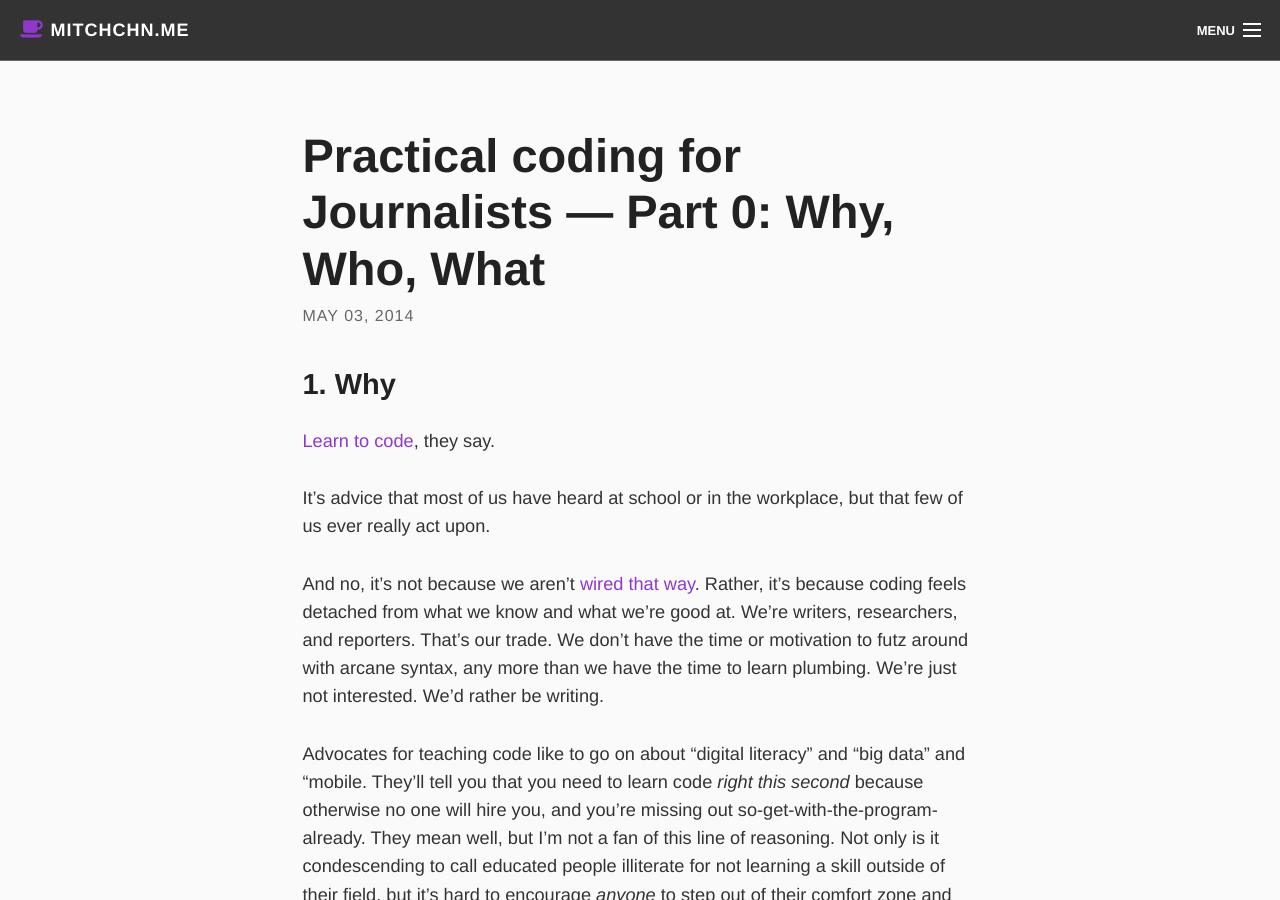
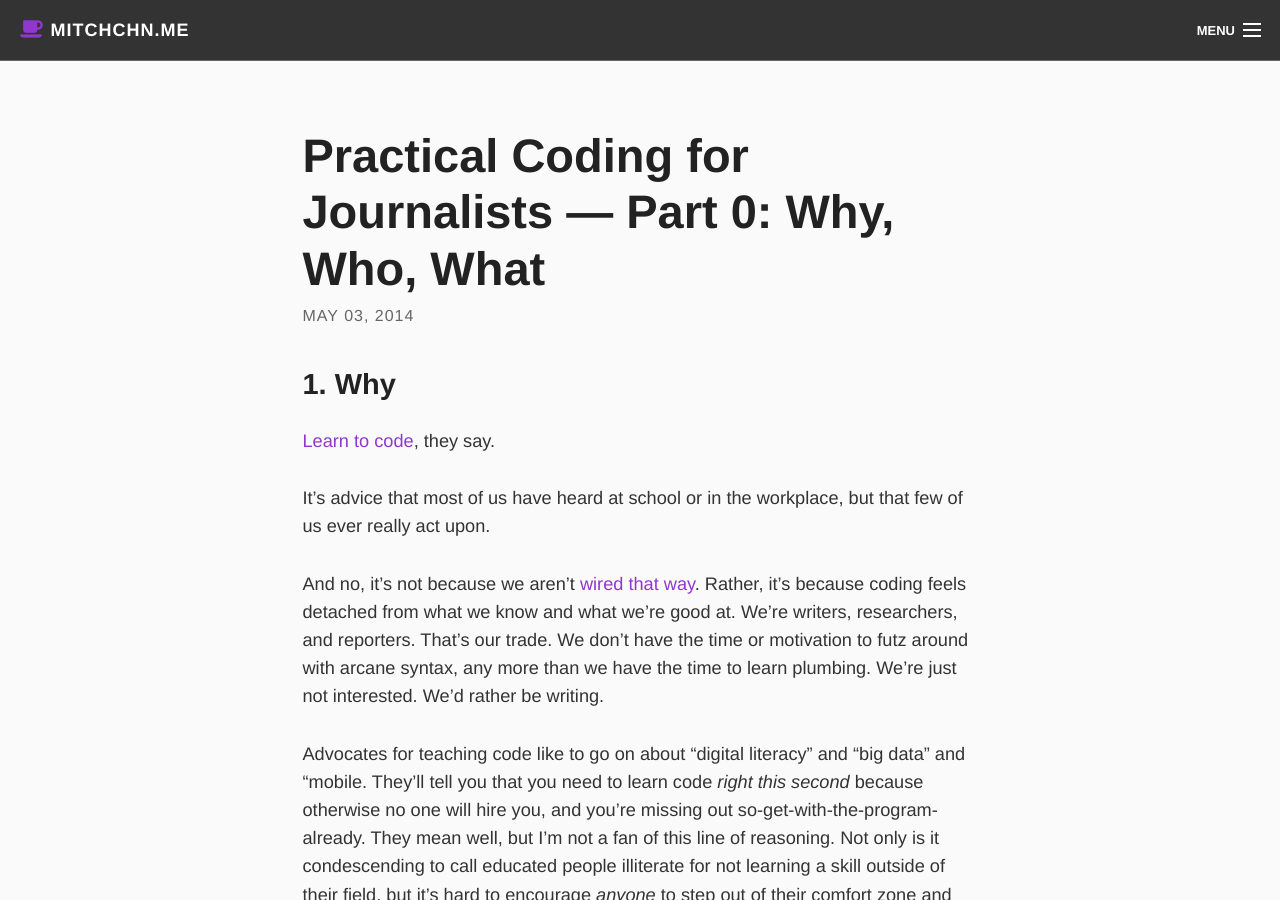
Before and after one commit to mitchchn/mitchchn.github.io, a Jekyll site: the page built from _posts/2014-05-03-coding-for-journalists-p0.md, in a window 1280 px wide and 900 px high. Built offline with Jekyll 4.4.1, drawn with Linux system fonts in a browser that asks for light colours; nearby versions of some CDN libraries; library files that are not in the unit come from our copies.

Commit message:
hello blog!

```diff
--- a/_posts/2014-05-03-coding-for-journalists-p0.md
+++ b/_posts/2014-05-03-coding-for-journalists-p0.md
@@ -1,6 +1,6 @@
 ---
 layout: post
-title: "Practical coding for Journalists — Part 0: Why, Who, What"
+title: "Practical Coding for Journalists — Part 0: Why, Who, What"
 tag: coding for journalists
 ---
 
```
Also changed, not shown: 4 other files.
